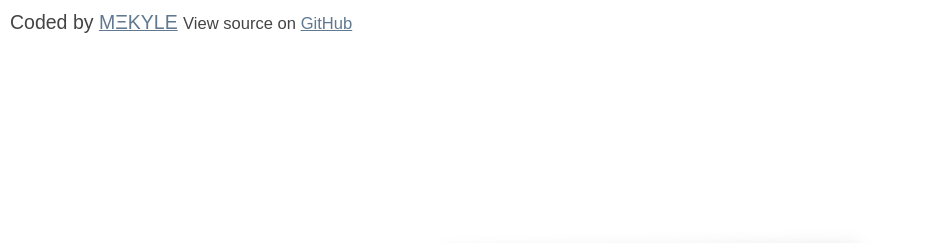
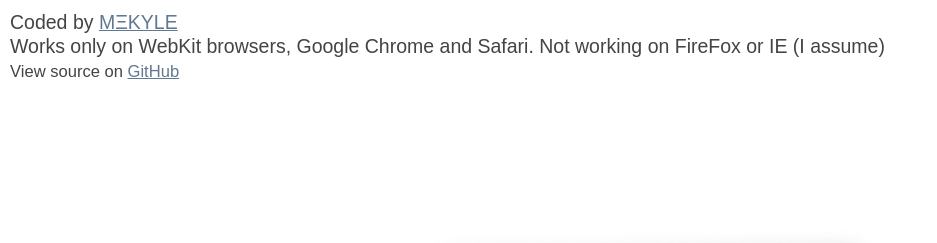
Before and after one commit to kylewelsby/lab.mekyle.com, a plain HTML site: page flip/index.html in a window 1280 px wide. Shown: the top 243 px of the page, without its empty margins (0-937 px from the left). Drawn offline with nearby package versions, Linux system fonts and the light colour scheme.

Commit message:
Disclamer

```diff
--- a/flip/index.html
+++ b/flip/index.html
@@ -591,6 +591,7 @@
   </section>
   <footer>
     Coded by <a href="http://mekyle.com" rel="author">MΞKYLE</a>
+    <p>Works only on WebKit browsers, Google Chrome and Safari. Not working on FireFox or IE (I assume)</p>
     <small>View source on <a href="http://lab.mekyle.com/flip/">GitHub</a></small>
   </footer>
   <script src="http://ajax.googleapis.com/ajax/libs/jquery/1.6.1/jquery.min.js"></script>
```
